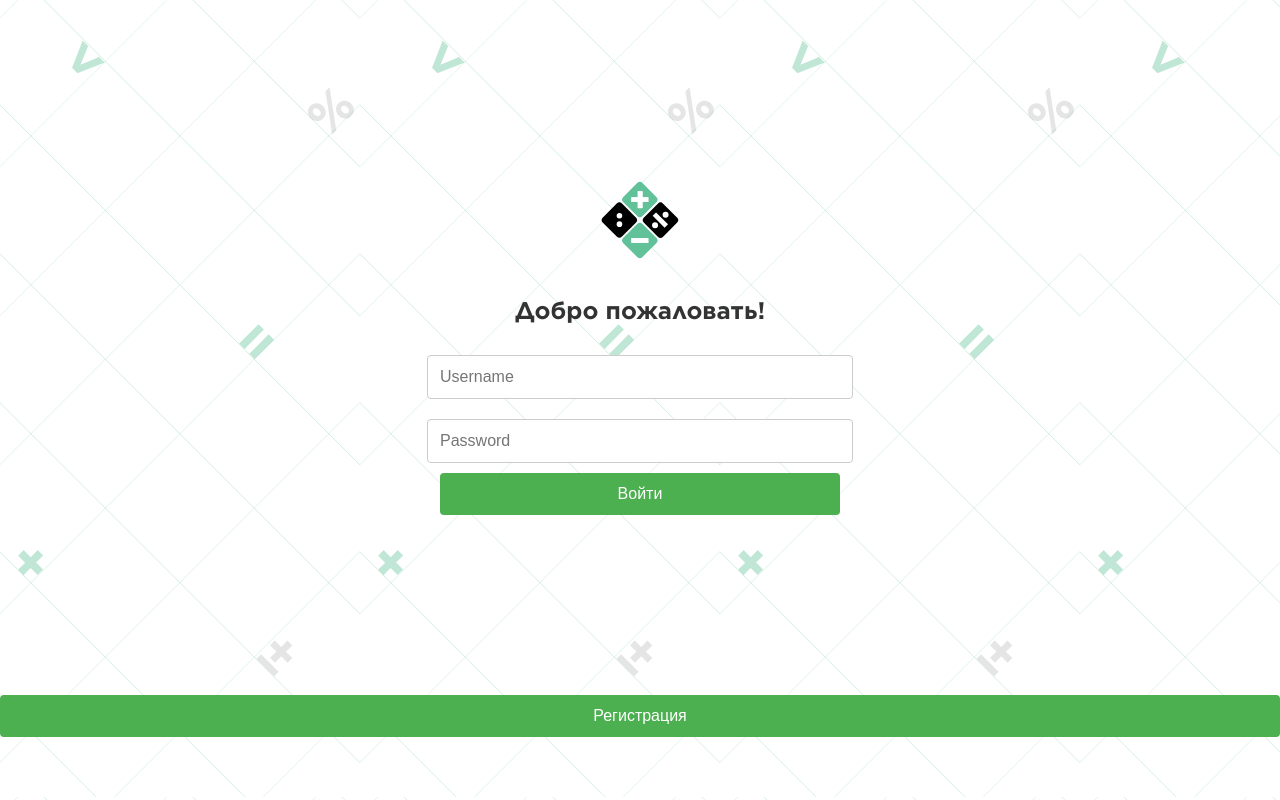
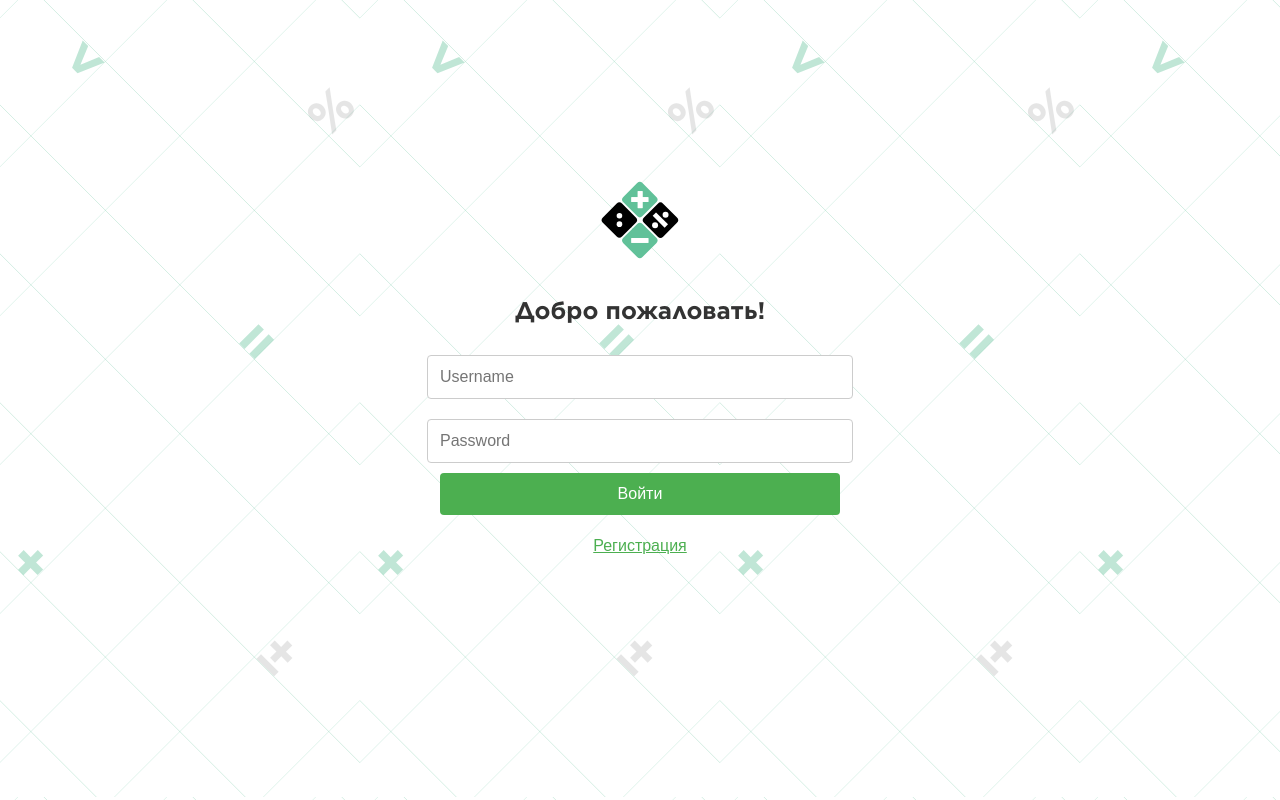
Before and after one commit to Timplaue/Mathgenerator-react, a React (Create React App) app: page / in a window 1280 px wide. Built offline with nearby package versions, Linux system fonts and the light colour scheme.

Commit message:
fixed bug onbacktodifficultySelection

```diff
--- a/src/App.js
+++ b/src/App.js
@@ -8,7 +8,7 @@ import Login from './components/Login';
 function App() {
     const [difficulty, setDifficulty] = useState(null);
     const [isAuthenticated, setIsAuthenticated] = useState(false);
-    const [isRegistering, setIsRegistering] = useState(false); // Изменено на false для отображения формы авторизации первой
+    const [isRegistering, setIsRegistering] = useState(false); // Начальное состояние — авторизация
 
     const handleSelectDifficulty = (level) => {
         setDifficulty(level);
@@ -22,7 +22,9 @@ function App() {
         setIsRegistering(false); // После регистрации показываем форму входа
     };
 
-    // Функция для сброса выбора сложности
+    const toggleRegister = () => {
+        setIsRegistering(!isRegistering); // Переключение между регистрацией и авторизацией
+    };
     const handleBackToDifficultySelection = () => {
         setDifficulty(null);
     };
@@ -36,9 +38,7 @@ function App() {
                         <Register onRegister={handleRegister} />
                     </div>
                 ) : (
-                    <div>
-                        <Login onLogin={handleLogin} />
-                    </div>
+                    <Login onLogin={handleLogin} onToggleRegister={toggleRegister} />
                 )
             ) : (
                 <div>
@@ -49,11 +49,6 @@ function App() {
                     )}
                 </div>
             )}
-            {isAuthenticated || (
-                <button onClick={() => setIsRegistering(!isRegistering)}>
-                    {isRegistering ? 'Войти' : 'Регистрация'}
-                </button>
-            )}
         </div>
     );
 }
--- a/src/components/Login.js
+++ b/src/components/Login.js
@@ -3,7 +3,7 @@ import axios from 'axios';
 import "./Login.css";
 import logo from '../assets/logo.svg';
 
-function Login({ onLogin }) {
+function Login({ onLogin, onToggleRegister }) {
     const [username, setUsername] = useState('');
     const [password, setPassword] = useState('');
 
@@ -24,6 +24,9 @@ function Login({ onLogin }) {
             <input type="text" placeholder="Username" value={username} onChange={(e) => setUsername(e.target.value)} />
             <input type="password" placeholder="Password" value={password} onChange={(e) => setPassword(e.target.value)} />
             <button onClick={handleLogin}>Войти</button>
+            <button onClick={onToggleRegister} className="toggle-button">
+                Регистрация
+            </button>
         </div>
     );
 }
```
